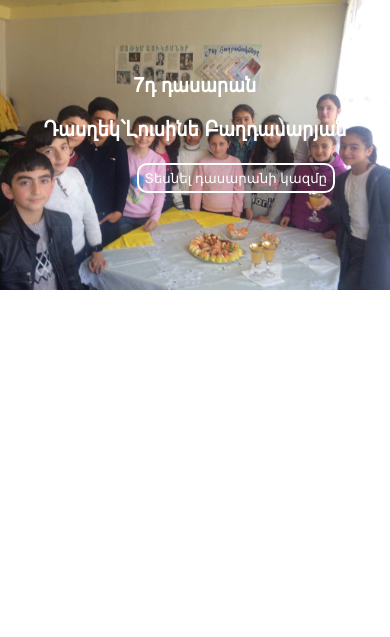
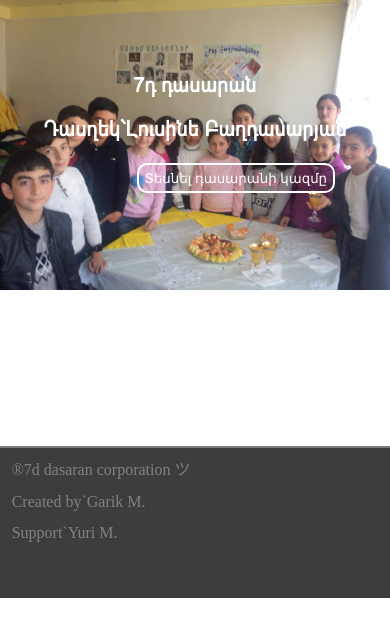
Before and after one commit to Linuxoi/Class, a plain HTML site: page index.html in a window 390 px wide. Shown: the part 43-680 px from the top of the page. Drawn offline with nearby package versions, Linux system fonts and the light colour scheme.

Commit message:
footer=dislike

```diff
--- a/css/style.css
+++ b/css/style.css
@@ -66,9 +66,12 @@ nav li a {
 nav li:last-child a {
     border-right: 0;
 }
+
+.expecto,
 nav a:hover, nav a:active {
     color: #d9d9d9;
 }
+
 
 nav a#pull {
     display: none;
@@ -105,7 +108,7 @@ nav a#pull {
 
 .block{
     width: 100%;
-    height:950px;
+    height: 700px;
     background-image: url('../img/class.jpg');
     background-repeat: no-repeat;
     background-size: 100%;
@@ -142,6 +145,31 @@ nav a#pull {
     transition: all .3s ease;
 }
 
+footer {
+    width: 100%;
+    height: 150px;
+    display: block;
+}
+
+.footer{
+    position: relative;
+    height:150px;
+    border-top:2px solid #7a7a7a;
+    background-color: #3d3d3d;
+}
+
+.f-text{
+   padding-top: 2%;
+   padding-left: 3%;
+   margin-top: 0;
+   color: grey;
+}
+
+br{
+     display: block;
+     content: "";
+     margin-top: 13px;
+}
 
 @media only screen and (max-width: 768px){
          .btn{
@@ -150,6 +178,9 @@ nav a#pull {
      }
      .text{
         font-size:20px;
+     }
+     .block{
+        height: 572px;
      }
 }
 
@@ -180,6 +211,9 @@ nav a#pull {
      .text{
         font-size:20px;
      }
+          .block{
+        height: 449px;
+     }
 }
 
 
@@ -202,6 +236,9 @@ nav a#pull {
      .text{
         font-size:15px;
      }
+               .block{
+        height: 240px;
+     }
 }
 
 @media only screen and (max-width: 270px){
@@ -212,4 +249,7 @@ nav a#pull {
      .text{
         font-size:15px;
      }
+        .block{
+        height: 202px;
+     }
 }
--- a/index.html
+++ b/index.html
@@ -10,7 +10,7 @@
 <body>
 <nav class="menu">
     <ul class="menu">
-        <li><a href="index.html">7դ դասարան</a></li>
+        <li><a href="index.html" class="expecto">7դ դասարան</a></li>
         <li><a href="#">Մեր մասին</a></li>
         <li><a href="#" class="expect">Դասարանի կազմ</a></li>
     </ul>
@@ -23,6 +23,16 @@
 		<a href="html/class.html" class="link"><button type="button" class="btn">Տեսնել դասարանի կազմը</button></a>
 	</div>
 </main>
+<footer>
+	<div class="footer">
+
+		<p class="f-text">
+			®7d dasaran corporation ツ<br>
+			Created by`Garik M.<br>
+			Support`Yuri M.
+		</p>
+	</div>
+</footer>
 	<script src="https://ajax.googleapis.com/ajax/libs/jquery/3.5.1/jquery.min.js"></script>
 	<script src="script.js"></script>
 </body>
```
